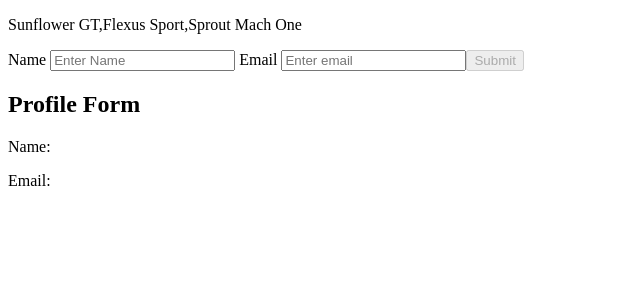
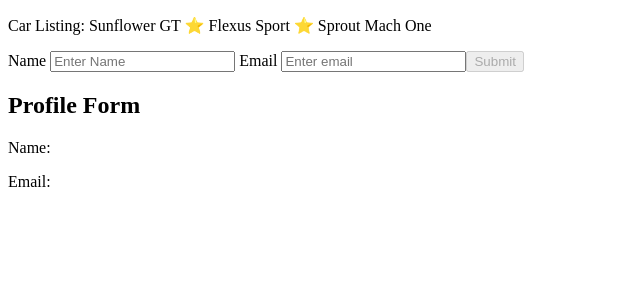
Before and after one commit to nagasundar4/angular-coding, an Angular app: page / in a window 1280 px wide. Shown: the top 300 px of the page, without its empty margins (0-640 px from the left). Built offline with nearby package versions, Linux system fonts and the light colour scheme.

Commit message:
Add Inject CaeService

```diff
--- a/src/app/app.component.ts
+++ b/src/app/app.component.ts
@@ -1,16 +1,17 @@
-import { Component, inject } from '@angular/core';
+import { Component, Inject } from '@angular/core';
 import { CarService } from './car.service';
+import { UserComponent } from './user/user.component';
 import {
   ReactiveFormsModule,
   FormControl,
   FormGroup,
   Validators,
 } from '@angular/forms';
-import { UserComponent } from './user/user.component';
+
 @Component({
   selector: 'app-root',
   template: `
-    <p>{{ carService.getCars() }}</p>
+    <p>Car Listing: {{ display }}</p>
     <form [formGroup]="profileForm" (ngSubmit)="handleSubmit()">
       <label>
         Name
@@ -40,11 +41,17 @@
   imports: [ReactiveFormsModule, UserComponent],
 })
 export class AppComponent {
-  carService = inject(CarService);
+  display = '';
+
+  constructor(private carService: CarService) {
+    this.display = this.carService.getCars().join(' ⭐️ ');
+  }
+
   profileForm = new FormGroup({
     name: new FormControl('', Validators.required),
     email: new FormControl('', [Validators.required, Validators.email]),
   });
+
   handleSubmit() {
     alert(this.profileForm.value.name + ' | ' + this.profileForm.value.email);
   }
```
